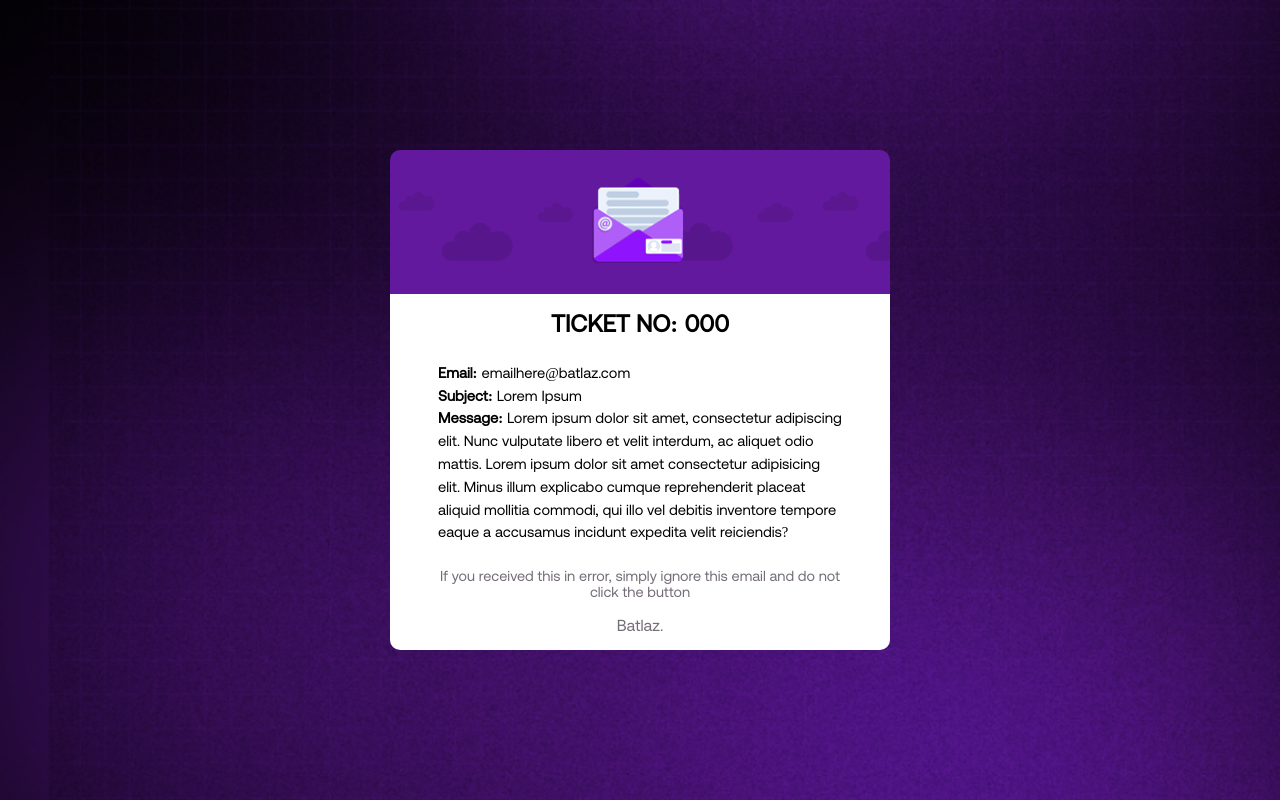
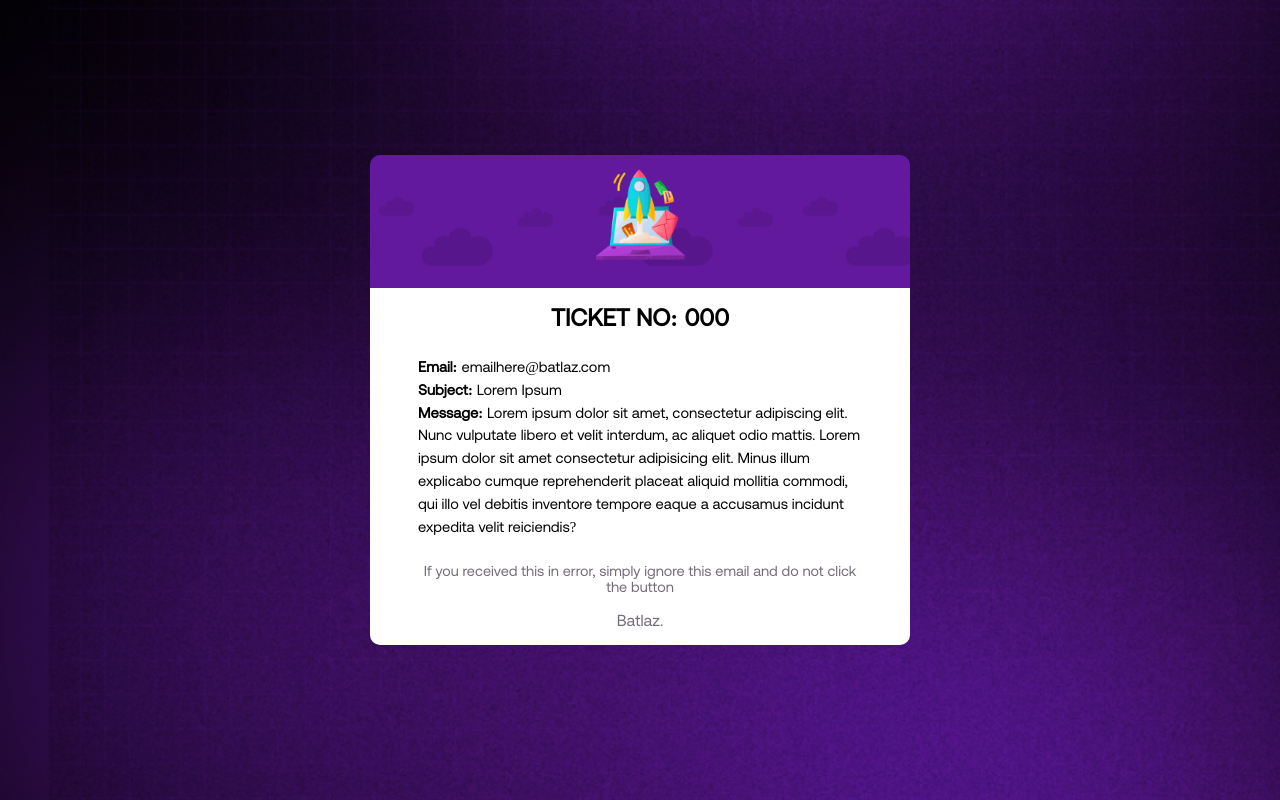
Before and after one commit to leonelcaroc/admin-contact-us, a plain HTML site: page index.html in a window 1280 px wide. Drawn offline with Linux system fonts and the light colour scheme.

Commit message:
update files

```diff
--- a/index.html
+++ b/index.html
@@ -40,15 +40,8 @@
         font-size: x-large;
       }
 
-      .download-image {
-        color: #7e20c9;
-        cursor: pointer;
-        margin-top: 1rem;
-        margin-bottom: 1rem;
-      }
-
       .main-container {
-        max-width: 500px;
+        max-width: 540px;
       }
 
       section .first-section {
@@ -57,7 +50,7 @@
         border-top-right-radius: 10px;
         border-top-left-radius: 10px;
         background-image: url("./assets/secondary-background.png");
-        padding: 1.5rem;
+        padding: 0.3rem 1.5rem;
       }
 
       section .second-section {
@@ -92,12 +85,16 @@
         margin-bottom: 1rem;
         font-size: 14.5px;
       }
+
+      #icon-logo {
+        width: 7.5rem;
+      }
     </style>
   </head>
   <body>
     <section class="main-container">
       <section class="first-section">
-        <img src="./assets/email_logo.png" alt="" />
+        <img src="./assets/email-sending.png" alt="" id="icon-logo" />
       </section>
       <section class="second-section">
         <h3 id="ticket-title">TICKET NO: 000</h3>
```
Also changed, not shown: assets/email-sending.png (added), assets/email_logo.png (deleted).
